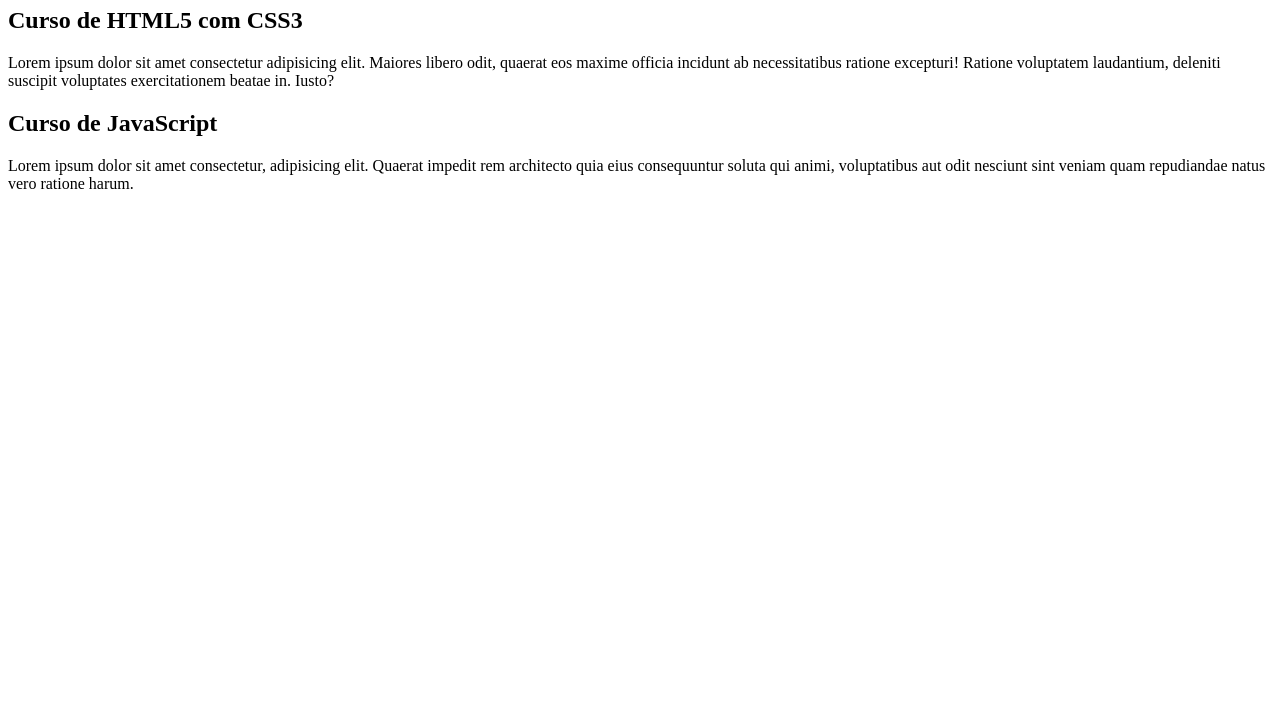
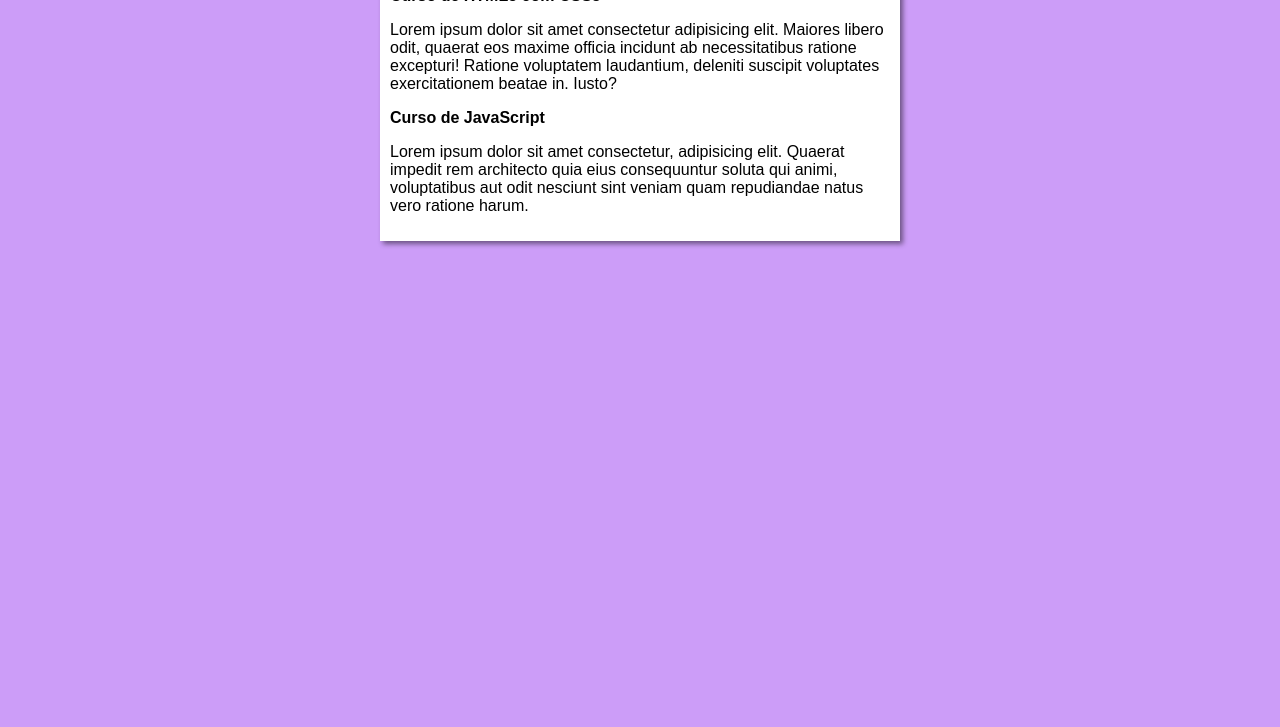
Before and after one commit to leandrosenadev/projeto-site, a plain HTML site: page index.html in a window 1280 px wide. Shown: the part 73-800 px from the top of the page. Drawn offline with Linux system fonts and the light colour scheme.

Commit message:
Squashed commit of the following:
commit 83f98721a6fef0bef726d93d40670da614e608c1
Author: Leandro Sena Porto <leandro41sena@gmail.com>
Date:   Wed Aug 5 19:43:14 2026 -0300

    Update index.html

commit d9ce892bffcab084ea4db2f50402130b174005d5
Author: Leandro Sena Porto <leandro41sena@gmail.com>
Date:   Wed Aug 5 19:38:07 2026 -0300

    iniciei o design

```diff
--- /dev/null
+++ b/estilos/style.css
@@ -0,0 +1,22 @@
+* {
+    font-family: Arial, Helvetica, sans-serif;
+    font-size: 16px;
+}
+
+body {
+    background-color: rgb(204, 157, 248);
+
+
+}
+
+main {
+    background-color: white;
+    width: 500px;
+    margin: auto;
+    padding: 10px;
+    box-shadow: 3px 3px 5px rgba(0, 0, 0, 0.473);
+
+
+
+
+}
--- a/index.html
+++ b/index.html
@@ -3,7 +3,8 @@
 <head>
     <meta charset="UTF-8">
     <meta name="viewport" content="width=device-width, initial-scale=1.0">
-    <title>Site CursoeVídeo</title>
+    <title>Curso em Vídeo</title>
+<link rel="stylesheet" href="estilos/style.css">
 </head>
 <body>
     <main>
```
